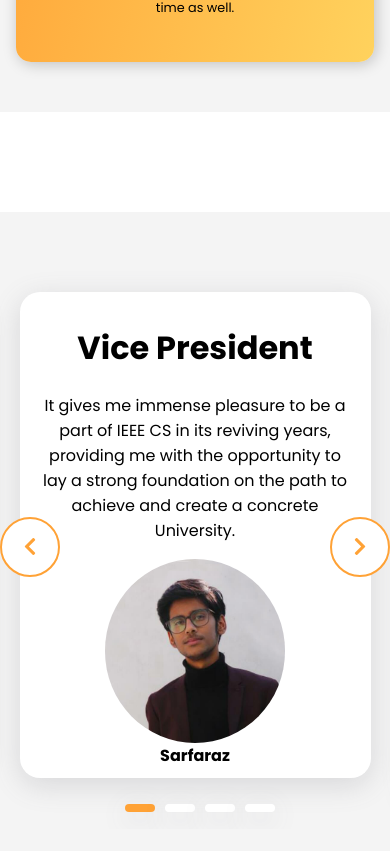
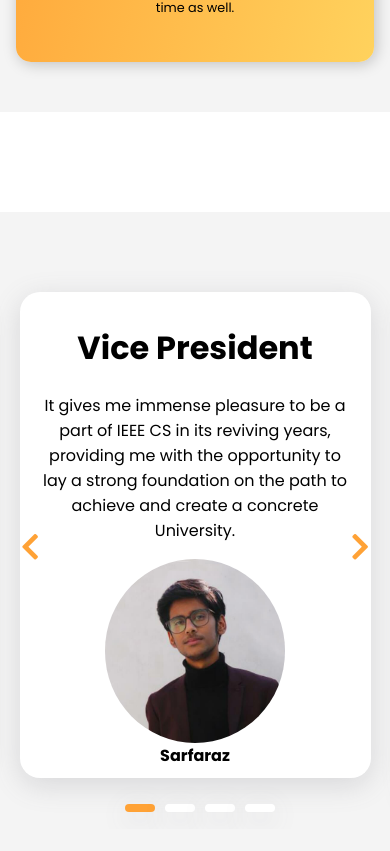
Before and after one commit to IEEE-CS-JMI-Student-Chapter/react-website, a React (Create React App) app: page / in a window 390 px wide. Shown: the part 1456-2307 px from the top of the page. Built offline with nearby package versions, Linux system fonts and the light colour scheme.

Commit message:
optimize carousel for small screens

```diff
--- a/src/components/Carousel/Carousel.jsx
+++ b/src/components/Carousel/Carousel.jsx
@@ -1,11 +1,12 @@
 import React from "react";
 import classes from "./Carousel.module.css";
 import "react-responsive-carousel/lib/styles/carousel.min.css"; // requires a loader
-import { Carousel as CarouselRrc, Thumbs } from "react-responsive-carousel";
+import { Carousel as CarouselRrc } from "react-responsive-carousel";
 const Carousel = (props) => {
   const options = {
     autoPlay: false,
     emulateTouch: true,
+    interval: 5000,
     infiniteLoop: true,
     showStatus: false,
     renderArrowPrev: (onClickHandler, hasPrev, label) => (
--- a/src/components/Carousel/Carousel.module.css
+++ b/src/components/Carousel/Carousel.module.css
@@ -77,7 +77,6 @@
   justify-content: center;
 }
 
-
 .item-container .image-section img {
   border-radius: 50%;
   width: 200px !important;
@@ -100,4 +99,18 @@
     border-radius: 50%;
     width: 180px !important;
   }
+
+  .arrow {
+    border-style: none;
+    background-color: transparent;
+    font-size: 30px;
+  }
+  .arrow:hover {
+    background-color: transparent;
+    color: var(--orange);
+  }
+  .arrow:active {
+    background-color: var(--orange);
+    transition: all 0.3s ease-in-out;
+  }
 }
```
